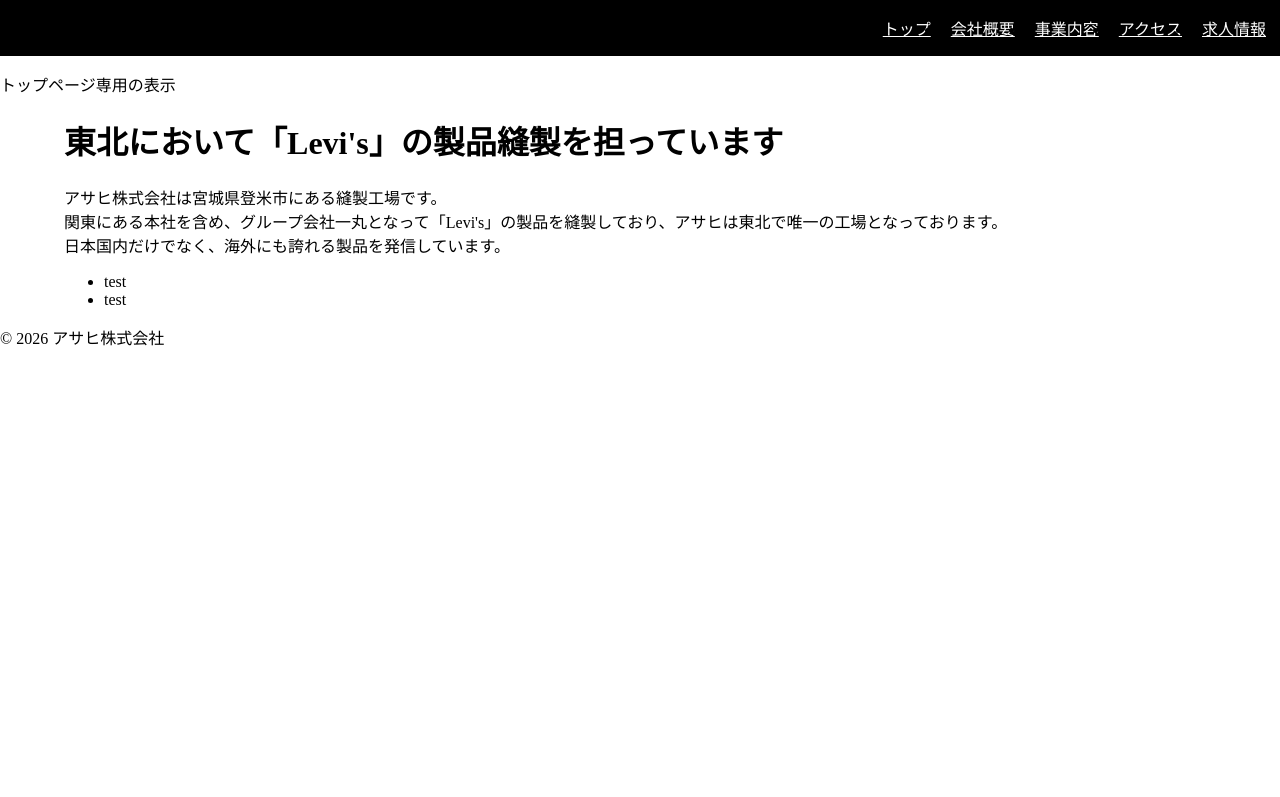
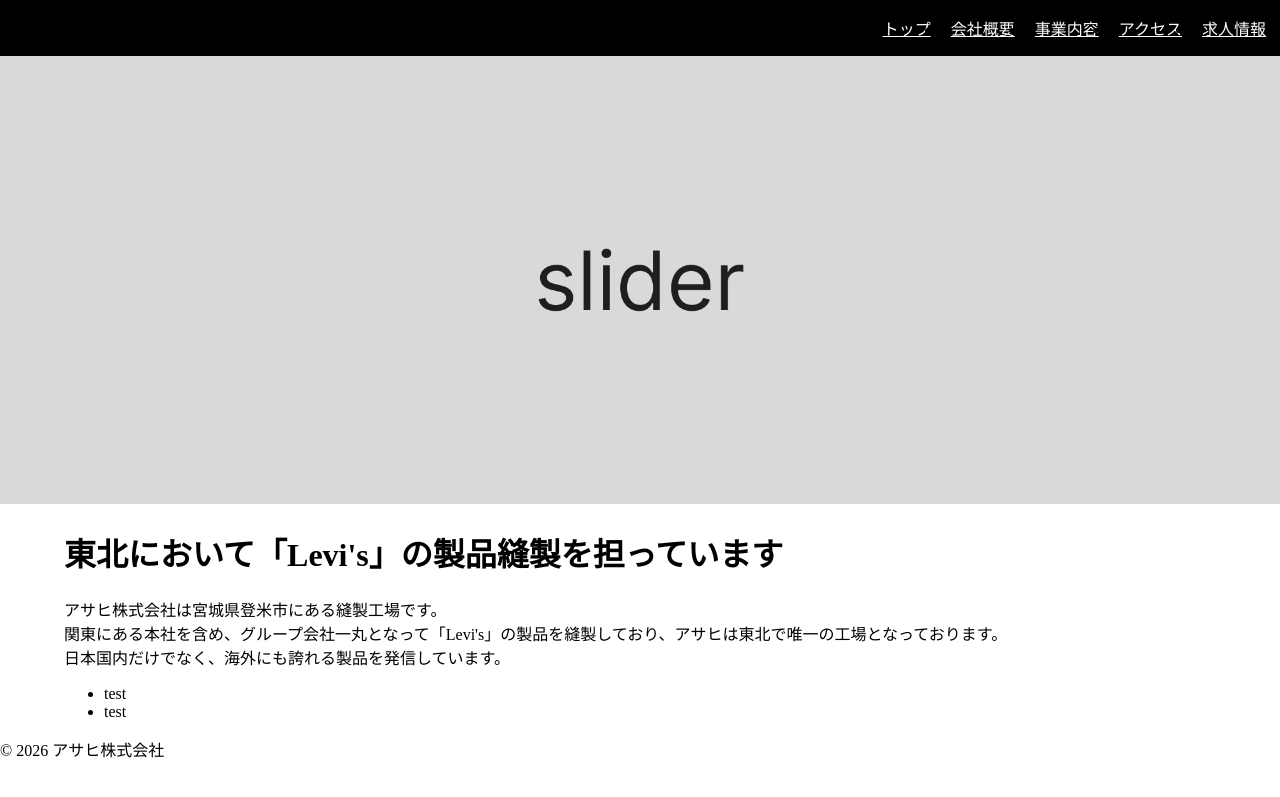
Before and after one commit to asahi-jinz/asahi, a Jekyll site: the page built from index.html, in a window 1280 px wide. Shown: the top 797 px of the page. Built offline with Jekyll 4.4.1, drawn with Linux system fonts in a browser that asks for light colours; some web fonts are replaced.

Commit message:
Update default.html

```diff
--- a/_layouts/default.html
+++ b/_layouts/default.html
@@ -39,7 +39,9 @@
 </header>
 
 {% if page.url == "/" or page.url == "/index.html" %}
-  <p>トップページ専用の表示</p>
+  <div class="fastview">
+    <img src="{{ '/img/slider-demo.png' | relative_url }}" alt="demo">
+  </div>
 {% endif %}
 
   <div class="contents">
```
